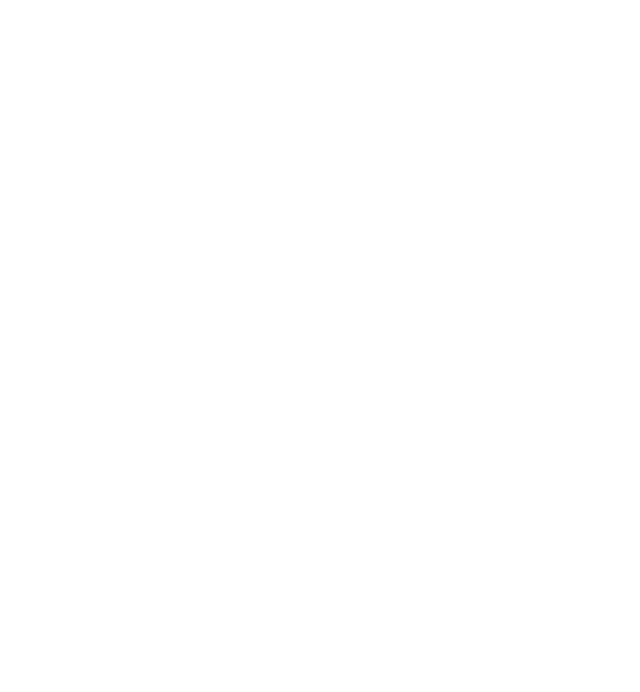
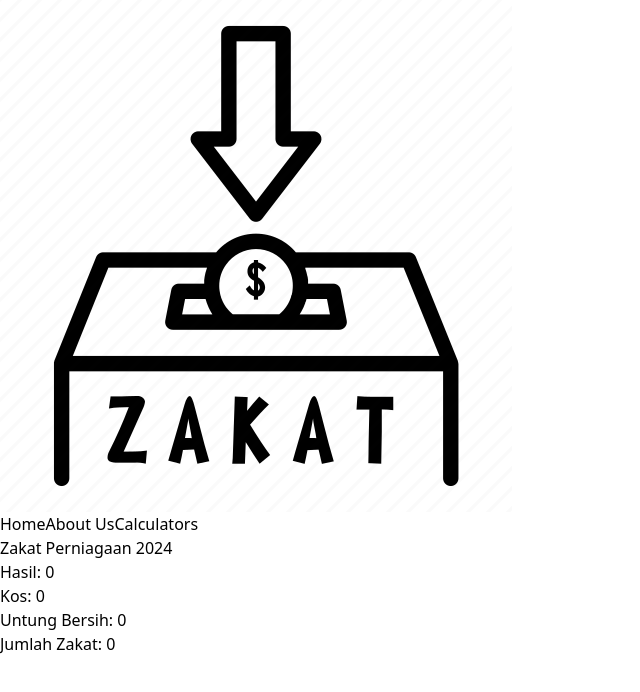
Before and after one commit to goodbyeO0/zakat-calculator, a React (Vite) app: page /perniagaan in a window 1280 px wide. Before the commit this address had no page. Shown: the top 692 px of the page, without its empty margins (0-640 px from the left). Built offline with nearby package versions, Linux system fonts and the light colour scheme.

Commit message:
added zakat perniagaan

```diff
--- a/src/App.jsx
+++ b/src/App.jsx
@@ -1,20 +1,24 @@
-import { BrowserRouter as Router, Routes, Route } from "react-router-dom"
-import Home from './Pages/Home';
+import { BrowserRouter as Router, Routes, Route } from "react-router-dom";
+import Home from "./Pages/Home";
 import About from "./Pages/About";
 import Calculator from "./Pages/Calculator";
+import Perniagaan from "./Pages/Perniagaan";
+import Navbar from "./components/Navbar";
 
 function App() {
   return (
     <>
       <Router>
+        <Navbar />
         <Routes>
           <Route path="/" element={<Home />} />
           <Route path="/about" element={<About />} />
           <Route path="/calculator" element={<Calculator />} />
+          <Route path="/perniagaan" element={<Perniagaan />} />
         </Routes>
       </Router>
     </>
-  )
+  );
 }
 
 export default App;
--- /dev/null
+++ b/src/Pages/Perniagaan.jsx
@@ -0,0 +1,55 @@
+import "../components/perniagaan.css";
+import { useState, useEffect } from "react";
+
+const Perniagaan = () => {
+  const [hasil, setHasil] = useState(0);
+  const [kos, setKos] = useState(0);
+  const [untungBersih, setUntungBersih] = useState(0);
+  const [jumlahZakat, setJumlahZakat] = useState(0);
+
+  useEffect(() => {
+    const untungBersih = hasil - kos;
+    setUntungBersih(untungBersih);
+  }, [hasil, kos]);
+
+  useEffect(() => {
+    var zakat = untungBersih * 0.025;
+    if (untungBersih < 24198.0) {
+      zakat = 0;
+    }
+    setJumlahZakat(zakat);
+  }, [untungBersih]);
+
+  return (
+    <div className="perniagaan">
+      <h2>Zakat Perniagaan 2024</h2>
+      <div className="form">
+        <form>
+          <label htmlFor="hasil">Hasil: </label>
+          <input
+            type="number"
+            id="hasil"
+            value={hasil}
+            onChange={(e) => setHasil(e.target.value)}
+          />
+          <br />
+          <label htmlFor="kos">Kos: </label>
+          <input
+            type="number"
+            id="kos"
+            value={kos}
+            onChange={(e) => setKos(e.target.value)}
+          />
+          <br />
+          <label>Untung Bersih: </label>
+          {untungBersih}
+          <br />
+          <label>Jumlah Zakat: </label>
+          {jumlahZakat}
+        </form>
+      </div>
+    </div>
+  );
+};
+
+export default Perniagaan;
```
Also changed, not shown: src/components/perniagaan.css (added).
